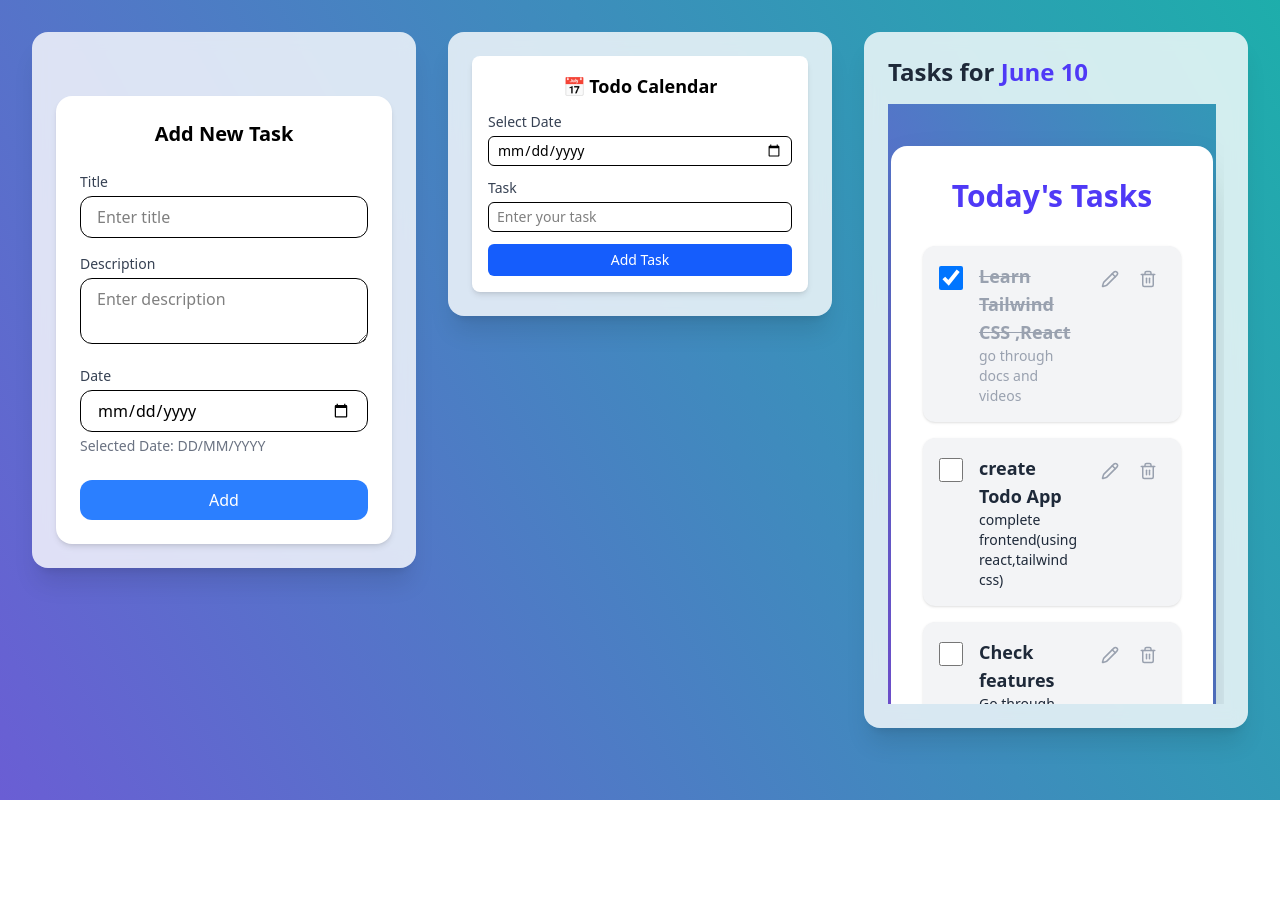
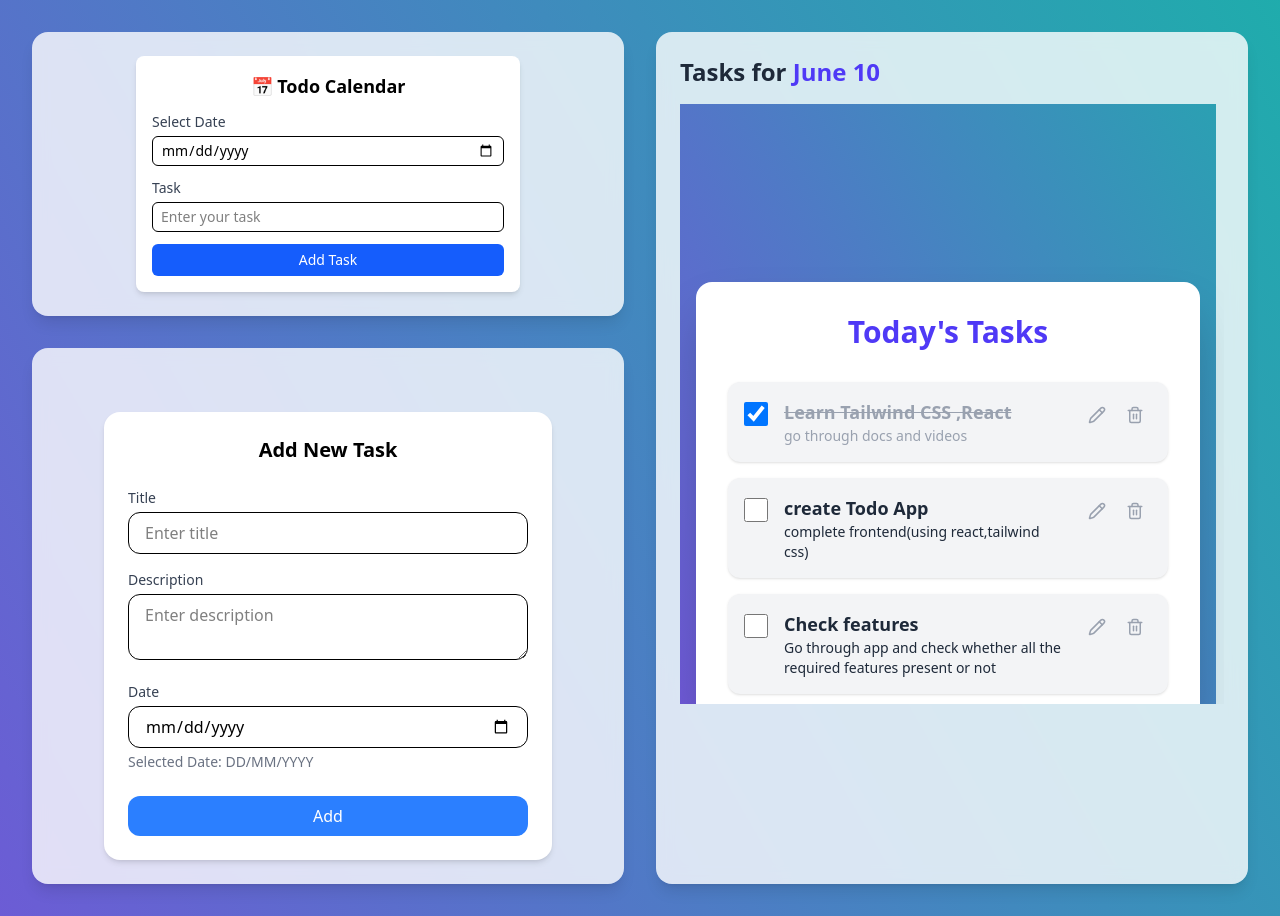
Before and after one commit to Slok9931/Taskify---OpenLake-Bootcamp, a React (Vite) app in the folder Taskify/: page /todo in a window 1280 px wide. Before the commit the page ends 800 px from the top, so only its background shows below. Built offline with nearby package versions, Linux system fonts and the light colour scheme.

Commit message:
changes is todopage

```diff
--- a/Taskify/src/Todo.jsx
+++ b/Taskify/src/Todo.jsx
@@ -3,44 +3,53 @@ import TodoCalender from './components/TodoCalender';
 import TodoForm from './components/TodoForm';
 import TodoCard from './components/TodoCard';
 
+
 export default function Todo() {
+
   const [selectedDate, setSelectedDate] = useState(new Date());
+
 
   const handleDateSelect = (date) => {
     setSelectedDate(date);
   };
 
   return (
-    <div className="animated-gradient min-h-screen w-full p-4 sm:p-6 lg:p-8 flex flex-col items-center">
+    <div className=" animated-gradient min-h-screen w-full p-4 sm:p-6 lg:p-8">
+      <main className="mx-auto max-w-7xl grid grid-cols-1 lg:grid-cols-2 gap-8">
 
-      {/* Full Layout Row */}
-      <div className="w-full max-w-7xl grid grid-cols-1 lg:grid-cols-3 gap-8">
 
-        {/* Left: Calendar */}
-        <div className="transition-transform duration-300 hover:-translate-y-4 bg-white/80 backdrop-blur-sm p-6 rounded-2xl shadow-xl h-fit">
-          <TodoForm />
-        </div>
+        <section className="lg:col-span-1 flex flex-col gap-8">
 
-        {/* Middle: Form */}
-        <div className="transition-transform duration-300 hover:-translate-y-2 bg-white/80 backdrop-blur-sm p-6 rounded-2xl shadow-xl h-fit">
+
+          <div className=" bg-white/80 backdrop-blur-sm p-6 rounded-2xl shadow-lg w-full mx-auto">
             <TodoCalender
               selectedDate={selectedDate}
               onDateSelect={handleDateSelect}
             />
           </div>
 
-        {/* Right: Tasks */}
-        <div className="transition-transform duration-300 hover:-translate-y-1/2 bg-white/80 backdrop-blur-sm p-6 rounded-2xl shadow-xl">
+          <div className="bg-white/80 backdrop-blur-sm p-6 rounded-2xl shadow-lg">
+            <TodoForm />
+          </div>
+
+        </section>
+
+
+        <section className="lg:col-span-1 bg-white/80 backdrop-blur-sm p-6 rounded-2xl shadow-lg">
           <h2 className="text-2xl font-bold text-gray-800 mb-4">
-            Tasks for <span className="text-indigo-600">
-              {selectedDate.toLocaleDateString('en-US', { month: 'long', day: 'numeric' })}
-            </span>
+            Tasks for <span className="text-indigo-600">{selectedDate.toLocaleDateString('en-US', { month: 'long', day: 'numeric' })}</span>
           </h2>
-          <div className="max-h-[75vh] overflow-y-auto pr-2">
+
+
+          <div className="max-h-[75vh] overflow-y-auto pr-2 flex flex-col">
+            <div className="my-auto">
             <TodoCard />
             </div>
           </div>
-      </div>
+
+        </section>
+      </main>
     </div>
   );
+
 }
--- a/Taskify/src/components/TodoCalender.jsx
+++ b/Taskify/src/components/TodoCalender.jsx
@@ -18,7 +18,7 @@ const TodoCalendar = () => {
   };
 
   return (
-    <div className="w-full max-w-sm p-4 bg-white rounded-lg shadow-md text-sm">
+    <div className="w-full mx-auto max-w-sm p-4 bg-white rounded-lg shadow-md text-sm">
       <h1 className="text-lg font-semibold text-center mb-3">📅 Todo Calendar</h1>
 
       <div className="space-y-3">
```
Lines whose indentation alone changed are shown as unchanged.
